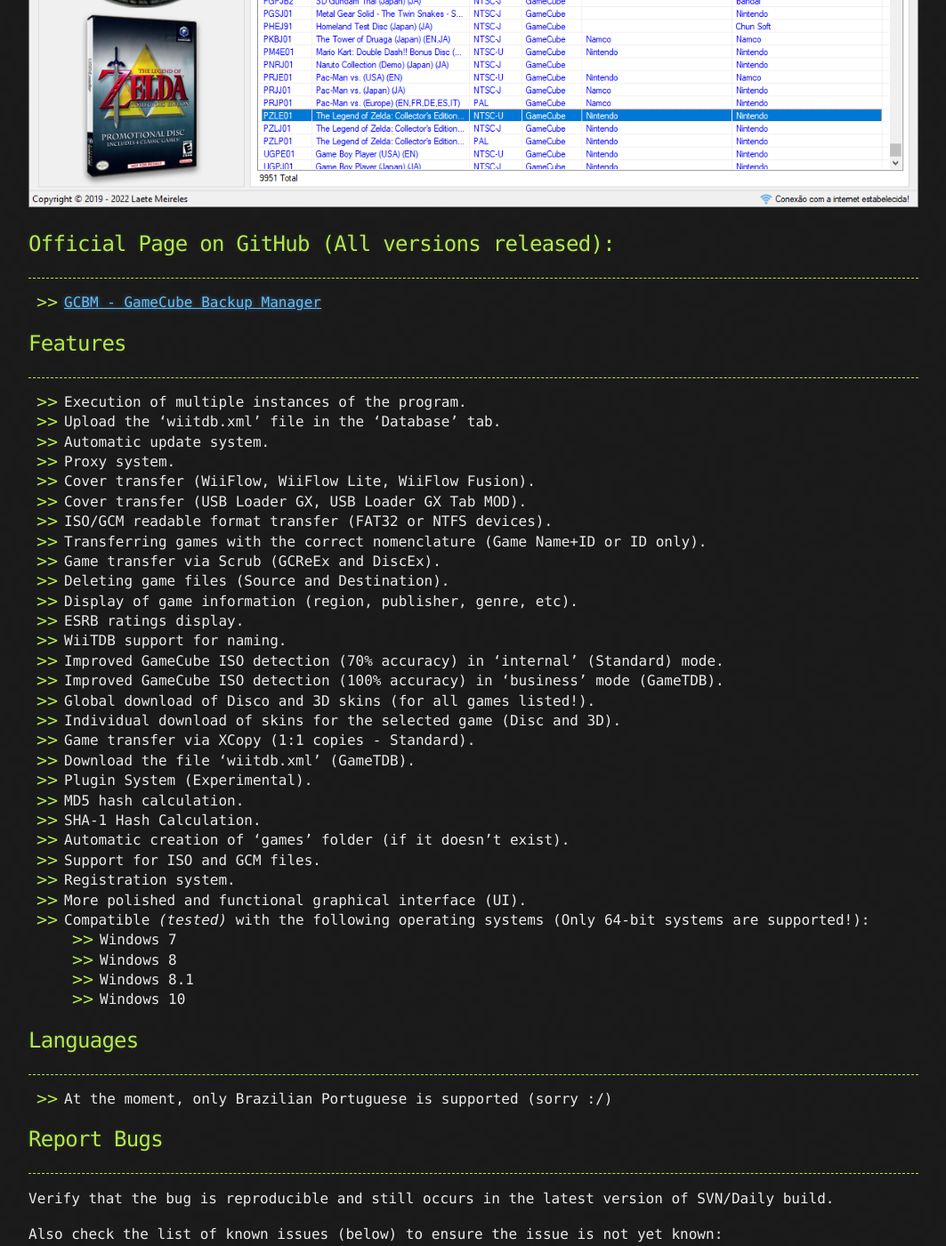
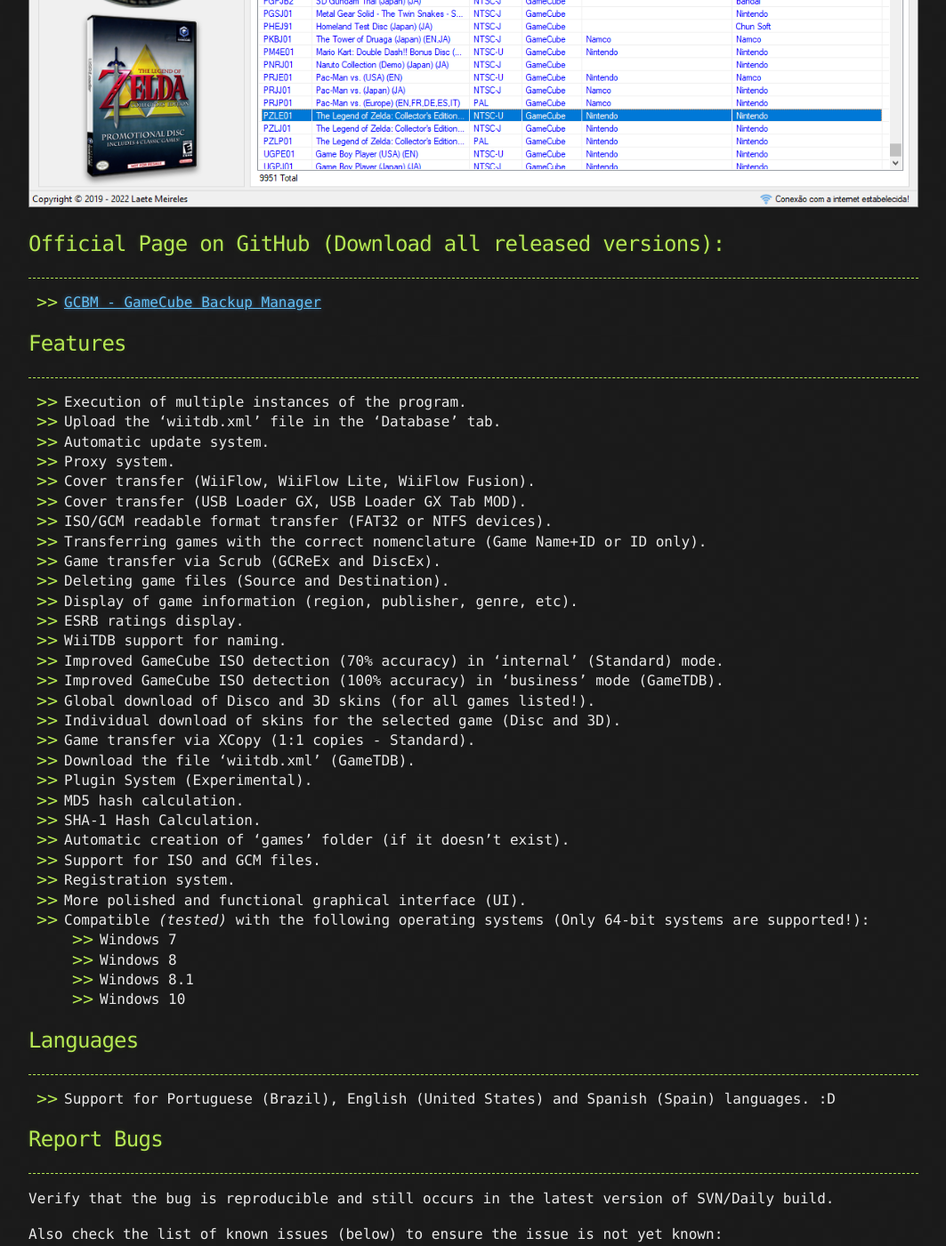
Before and after one commit to AxionDrak/axiondrak.github.io, a Jekyll site: the page built from gcbm.md, in a window 1280 px wide and 1400 px high, scrolled down 1751 px. Shown: the whole window at 89% size, without its empty margins (108-1171 px from the left). Built offline with Jekyll 4.4.1, drawn with Linux system fonts in a browser that asks for light colours; our own code applies the rules of GitHub Pages for plain Markdown files.

Commit message:
Update gcbm.md

```diff
--- a/gcbm.md
+++ b/gcbm.md
@@ -10,7 +10,7 @@ layout: default
 * * *
 ![Tela Principal (Origem)]({{ site.url }}/assets/images//gcbm/gcbm_0012.png)![Tela Principal (Destino)]({{ site.url }}/assets/images//gcbm/gcbm_0013.png)![Tela Principal (Base de Dados)]({{ site.url }}/assets/images//gcbm/gcbm_0014.png)
 
-## Official Page on GitHub (All versions released):
+## Official Page on GitHub (Download all released versions):
 * * *
 * [GCBM - GameCube Backup Manager](https://github.com/AxionDrak/GameCube-Backup-Manager/releases)
 
@@ -50,7 +50,7 @@ layout: default
 
 ## Languages
 * * *
-* At the moment, only Brazilian Portuguese is supported (sorry :/)
+* Support for Portuguese (Brazil), English (United States) and Spanish (Spain) languages. :D
 
 ## Report Bugs
 * * *
```
